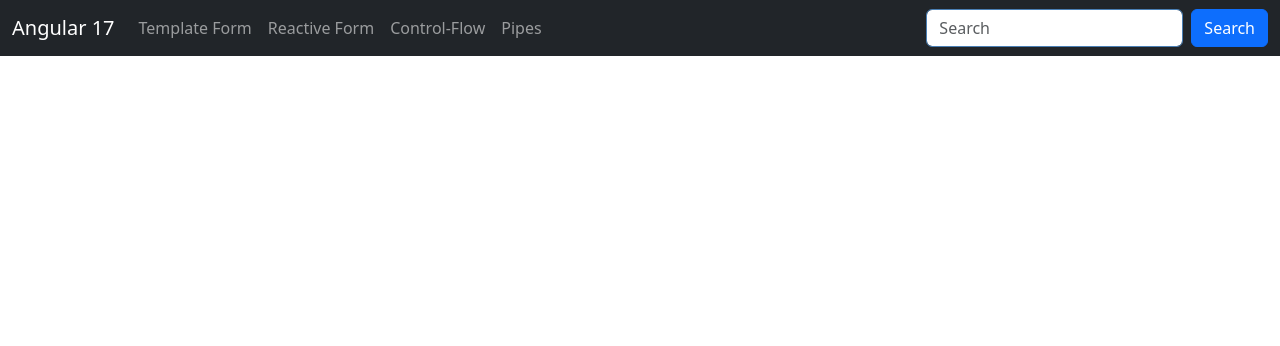
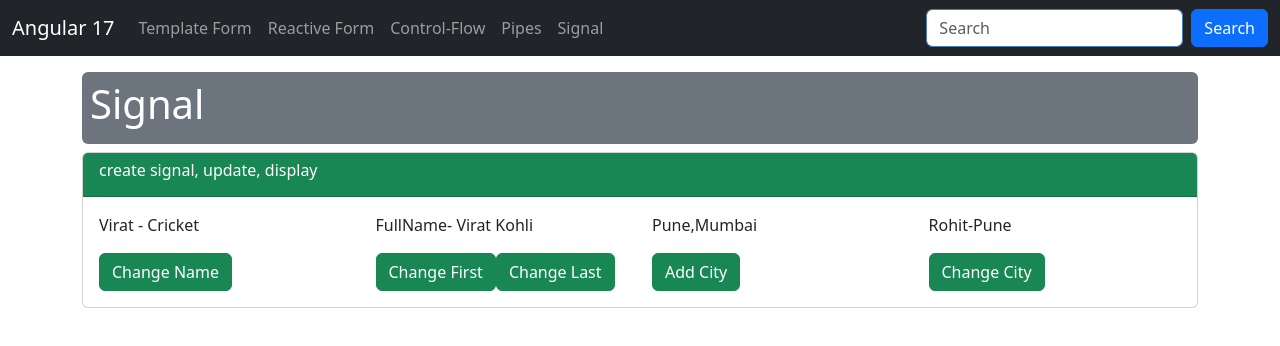
Before and after one commit to SujitSinare/Angular17_Tutorial, an Angular app: page /signal in a window 1280 px wide. Before the commit this address led to /. Shown: the top 346 px of the page. Built offline with nearby package versions, Linux system fonts and the light colour scheme.

Commit message:
Added Signal functionality

```diff
--- a/package.json
+++ b/package.json
@@ -3,7 +3,7 @@
   "version": "0.0.0",
   "scripts": {
     "ng": "ng",
-    "start": "ng serve",
+    "start": "ng serve --o",
     "build": "ng build",
     "watch": "ng build --watch --configuration development",
     "test": "ng test"
--- a/src/app/app.component.html
+++ b/src/app/app.component.html
@@ -7,16 +7,21 @@
     <div class="collapse navbar-collapse" id="mynavbar">
       <ul class="navbar-nav me-auto">
         <li class="nav-item">
-            <a class="nav-link" [routerLink]="['/templateFormValidation']" routerLinkActive="router-link-active" >Template Form</a>
+          <a class="nav-link" [routerLink]="['/templateFormValidation']" routerLinkActive="router-link-active">Template
+            Form</a>
         </li>
         <li class="nav-item">
-            <a class="nav-link" [routerLink]="['/reactiveFormValidation']" routerLinkActive="router-link-active">Reactive Form</a>
+          <a class="nav-link" [routerLink]="['/reactiveFormValidation']" routerLinkActive="router-link-active">Reactive
+            Form</a>
         </li>
         <li class="nav-item">
-            <a class="nav-link"[routerLink]="['/control-flow']" routerLinkActive="router-link-active">Control-Flow</a>
+          <a class="nav-link" [routerLink]="['/control-flow']" routerLinkActive="router-link-active">Control-Flow</a>
         </li>
         <li class="nav-item">
-            <a class="nav-link"[routerLink]="['/pipes']" routerLinkActive="router-link-active">Pipes</a>
+          <a class="nav-link" [routerLink]="['/pipes']" routerLinkActive="router-link-active">Pipes</a>
+        </li>
+        <li class="nav-item">
+          <a class="nav-link" [routerLink]="['/signal']" routerLinkActive="router-link-active">Signal</a>
         </li>
       </ul>
       <form class="d-flex">
--- /dev/null
+++ b/src/app/topics/signal/signal.component.html
@@ -0,0 +1,39 @@
+<div class="mt-3 p-2 bg-secondary text-white rounded">
+    <h1>Signal</h1>
+</div>
+<div class="card mt-2">
+    <div class="card-header bg-success text-white">
+        <h6>create signal, update, display</h6>
+    </div>
+    <div class="card-body">
+        <div class="row">
+            <div class="col-3">
+                {{firstName()}} - {{courseName}}
+            </div>
+            <div class="col-3">
+                FullName- {{fullName()}}
+            </div>
+            <div class="col-3">
+                {{cityList()}}
+            </div>
+            <div class="col-3">
+                {{studentObj().name}}-{{studentObj().city}}
+            </div>
+        </div>
+        <div class="row pt-3">
+            <div class="col-3">
+                <button (click)="changeName()" class="btn btn-success">Change Name</button>
+            </div>
+            <div class="col-3">
+                <button (click)="changeName()" class="btn btn-success">Change First</button>
+                <button (click)="changeLastName()" class="btn btn-success">Change Last</button>
+            </div>
+            <div class="col-3">
+                <button (click)="addCity()" class="btn btn-success">Add City</button>
+            </div>
+            <div class="col-3">
+                <button (click)="changeStudetnCity()" class="btn btn-success">Change City</button>
+            </div>
+        </div>
+    </div>
+</div>
--- /dev/null
+++ b/src/app/topics/signal/signal.component.ts
@@ -0,0 +1,38 @@
+import { Component, computed, signal } from '@angular/core';
+
+@Component({
+  selector: 'app-signal',
+  standalone: true,
+  imports: [],
+  templateUrl: './signal.component.html',
+  styleUrl: './signal.component.css'
+})
+export class SignalComponent {
+  firstName = signal("Virat");
+  lastName = signal("Kohli");
+
+  fullName = computed(() => this.firstName() + " " + this.lastName())
+
+  courseName: string = "Cricket";
+
+  cityList = signal(["Pune", 'Mumbai']);
+  studentObj = signal({
+    name: 'Rohit',
+    city: 'Pune'
+  })
+
+  changeStudetnCity() {
+    this.studentObj.set({ ...this.studentObj(), city: 'Mumbai' });
+  }
+  addCity() {
+    this.cityList.set([...this.cityList(), "Nagpur"]);
+  }
+
+  changeName() {
+    this.firstName.set("Sachin");
+  }
+
+  changeLastName() {
+    this.lastName.set("Tendulkar");
+  }
+}
```
Also changed, not shown: src/app/app.routes.ts (+18 -8 lines), src/app/topics/signal/signal.component.css (added), 1 other file (tests, documents, lock files or other folders). Lines whose indentation alone changed are shown as unchanged.
